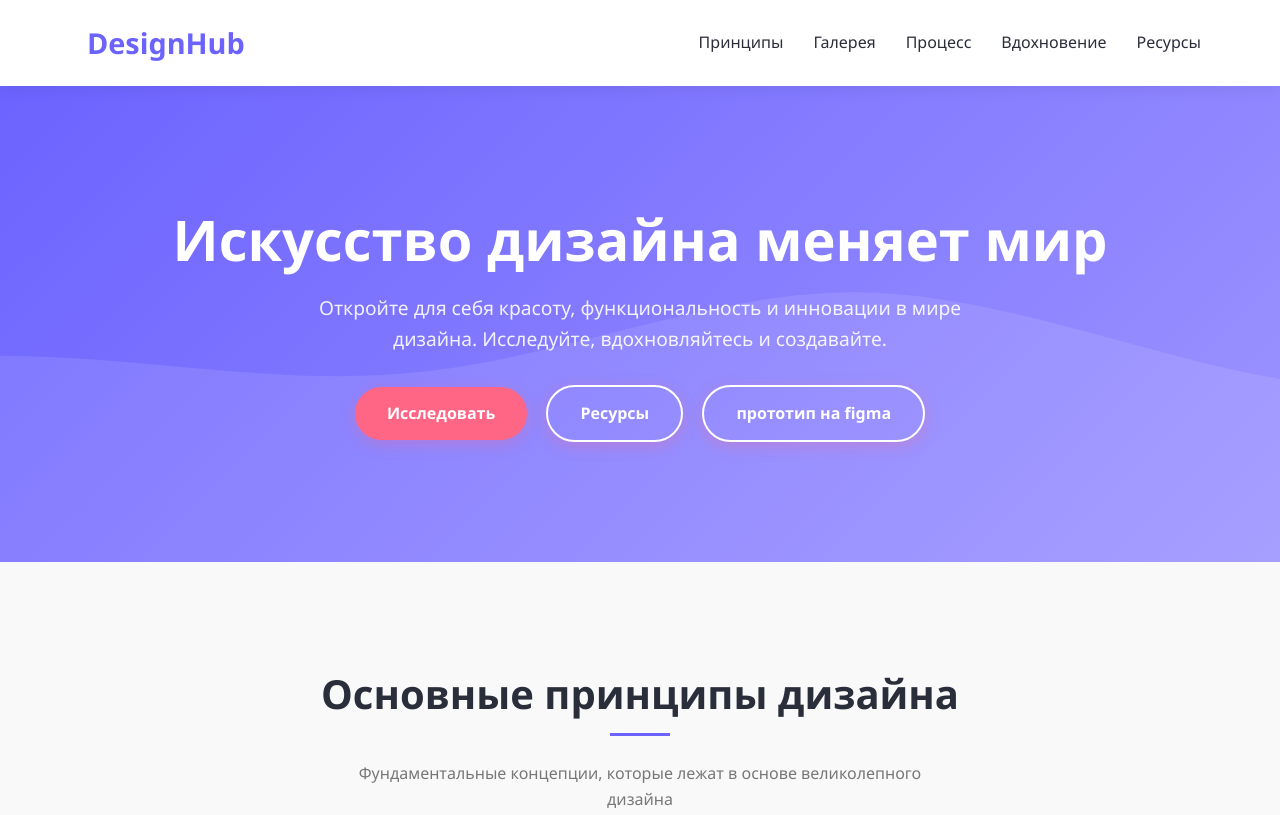
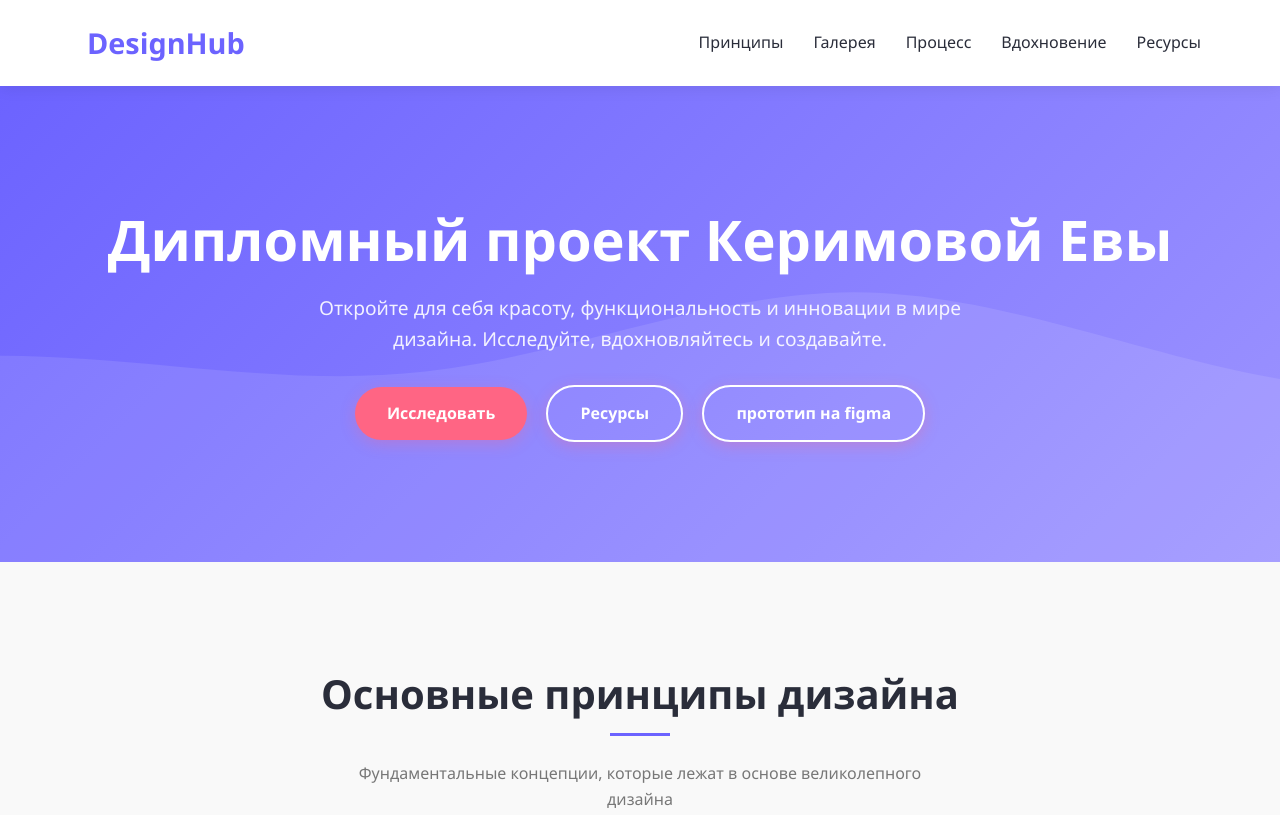
Before and after one commit to Mafnona/diplom, a plain HTML site: page index.html in a window 1280 px wide. Shown: the top 815 px of the page. Drawn offline with Linux system fonts and the light colour scheme; some icons are missing.

Commit message:
Update index.html

```diff
--- a/index.html
+++ b/index.html
@@ -35,7 +35,7 @@
 	<section class="hero">
 		<div class="container">
 			<div class="hero-content">
-				<h1>Искусство дизайна меняет мир</h1>
+				<h1>Дипломный проект Керимовой Евы</h1>
 					<p>Откройте для себя красоту, функциональность и инновации в мире дизайна. Исследуйте, вдохновляйтесь и
 					создавайте.</p>
 				<div class="btn-group">
```
